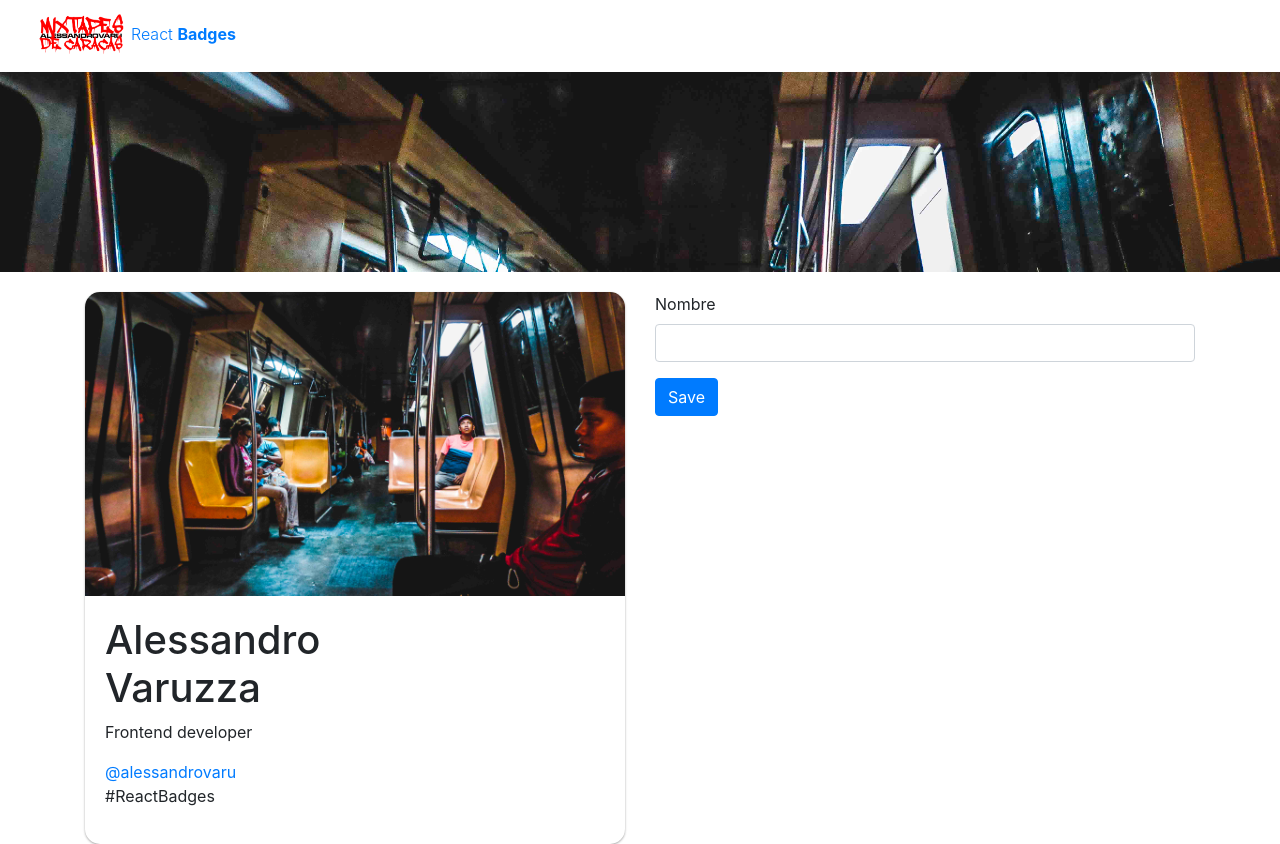
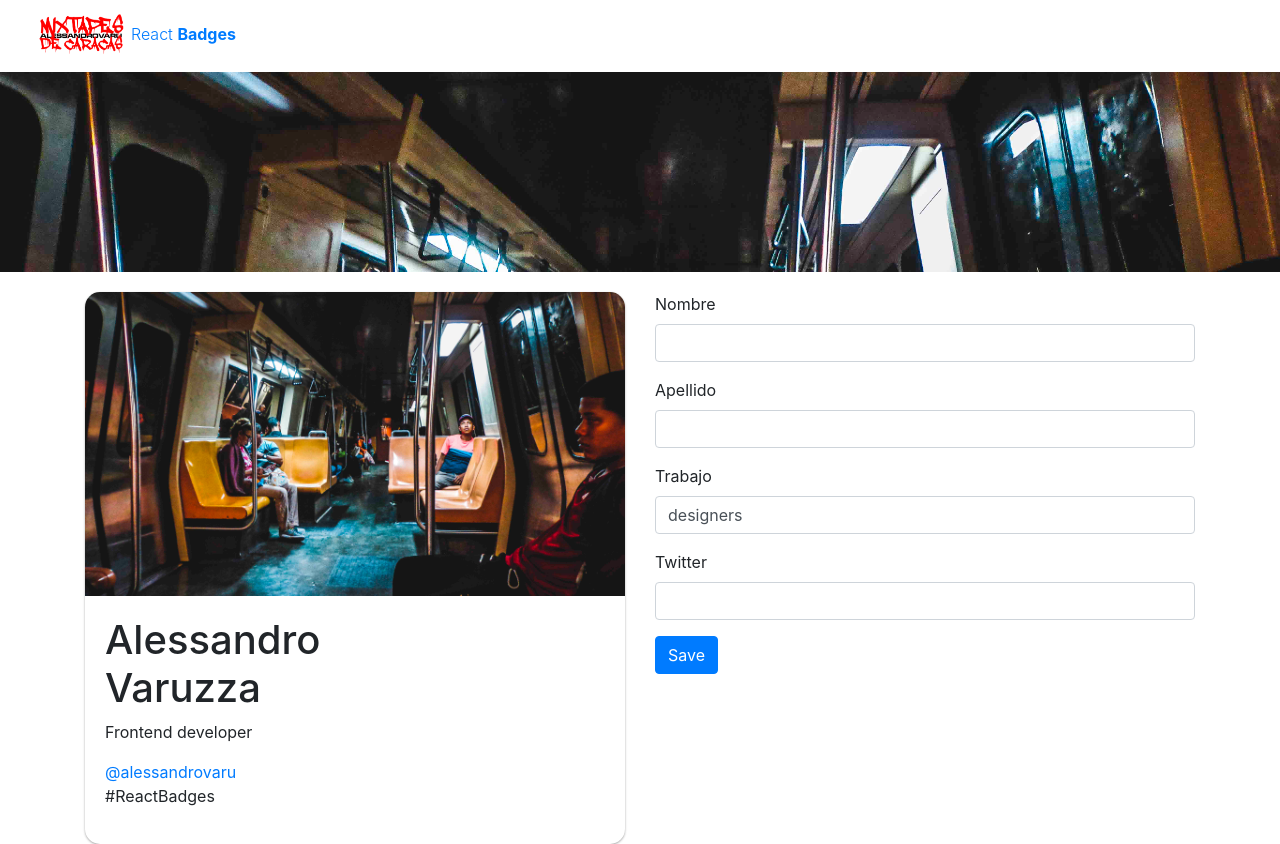
Before and after one commit to alessandrovaru/hello-react, a React (Create React App) app: page / in a window 1280 px wide. Built offline with nearby package versions, Linux system fonts and the light colour scheme.

Commit message:
Using hooks with a functional component

```diff
--- a/src/components/BadgeForm.js
+++ b/src/components/BadgeForm.js
@@ -1,10 +1,13 @@
 import "./styles/BadgeForm.css";
+import { useState } from "react";
 
 const BadgeForm = () => {
+  const [value, setValue] = useState({ jobTitle: "designers" });
+
   function handleChange(e) {
-    console.log({
-      name: e.target.name,
-      value: e.target.value,
+    setValue({
+      ...value,
+      [e.target.name]: e.target.value,
     });
   }
 
@@ -14,7 +17,9 @@ const BadgeForm = () => {
 
   function handleSubmit(e) {
     e.preventDefault();
+    console.log(value);
   }
+
   return (
     <div className="form-container">
       <form onSubmit={handleSubmit}>
@@ -25,6 +30,37 @@ const BadgeForm = () => {
             className="form-control"
             type="text"
             name="firstName"
+            value={value.firstName}
+          />
+        </div>
+        <div className="form-group">
+          <label>Apellido</label>
+          <input
+            onChange={handleChange}
+            className="form-control"
+            type="text"
+            name="lastName"
+            value={value.lastName}
+          />
+        </div>
+        <div className="form-group">
+          <label>Trabajo</label>
+          <input
+            onChange={handleChange}
+            className="form-control"
+            type="text"
+            name="jobTitle"
+            value={value.jobTitle}
+          />
+        </div>
+        <div className="form-group">
+          <label>Twitter</label>
+          <input
+            onChange={handleChange}
+            className="form-control"
+            type="text"
+            name="twitter"
+            value={value.twitter}
           />
         </div>
         <button onClick={handleClick} className="btn btn-primary">
--- a/src/components/Navbar.js
+++ b/src/components/Navbar.js
@@ -5,7 +5,7 @@ const Navbar = () => {
   return (
     <div className="navbar">
       <div className="container-fluid">
-        <a href="">
+        <a href="/">
           <img src={logo} className="nav-logo img-fluid" alt="logo" />
           <span className="font-weight-light">React </span>
           <span className="font-weight-bold">Badges</span>
```
